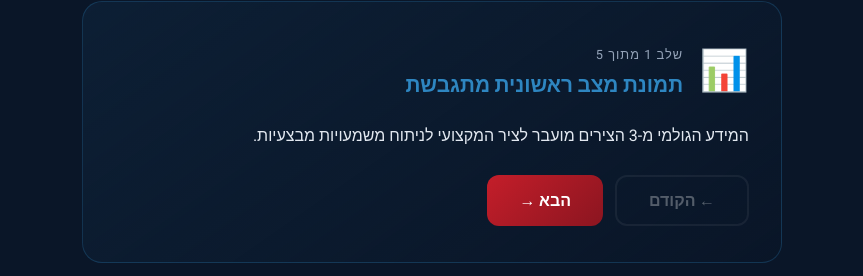
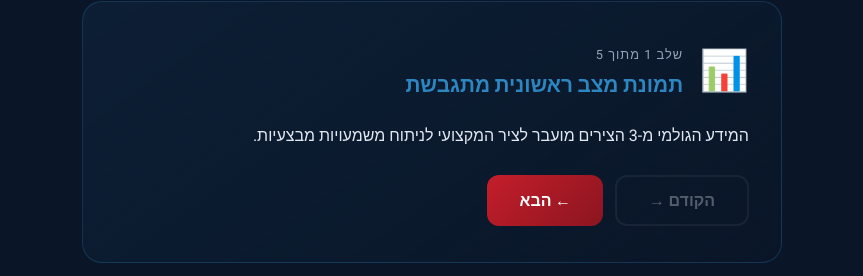
Before and after one commit to roiez1-60-seconds-hazardous-materials/tamatz-hazmat, a Next.js app: page / in a window 1280 px wide. Shown: the part 2883-3159 px from the top of the page, without its empty margins (208-1071 px from the left). Built offline with nearby package versions, Linux system fonts and the light colour scheme.

Commit message:
תיקון כיוון חצים בכפתורי הבא/הקודם

```diff
--- a/app/page.jsx
+++ b/app/page.jsx
@@ -528,12 +528,12 @@ function AnalysisSection() {
         <div style={{ display: "flex", gap: 12, marginTop: 24 }}>
           <button className="btn-secondary" onClick={() => setActiveStep(Math.max(0, activeStep - 1))}
             style={{ opacity: activeStep === 0 ? 0.3 : 1 }} disabled={activeStep === 0}>
-            ← הקודם
+            הקודם →
           </button>
           <button className="btn-primary" onClick={() => setActiveStep(Math.min(ANALYSIS_STEPS.length - 1, activeStep + 1))}
             style={{ opacity: activeStep === ANALYSIS_STEPS.length - 1 ? 0.3 : 1 }}
             disabled={activeStep === ANALYSIS_STEPS.length - 1}>
-            הבא →
+            ← הבא
           </button>
         </div>
       </div>
```
